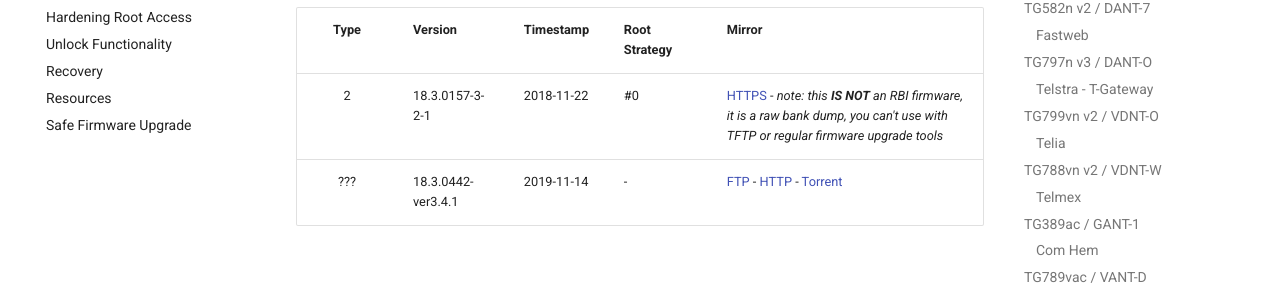
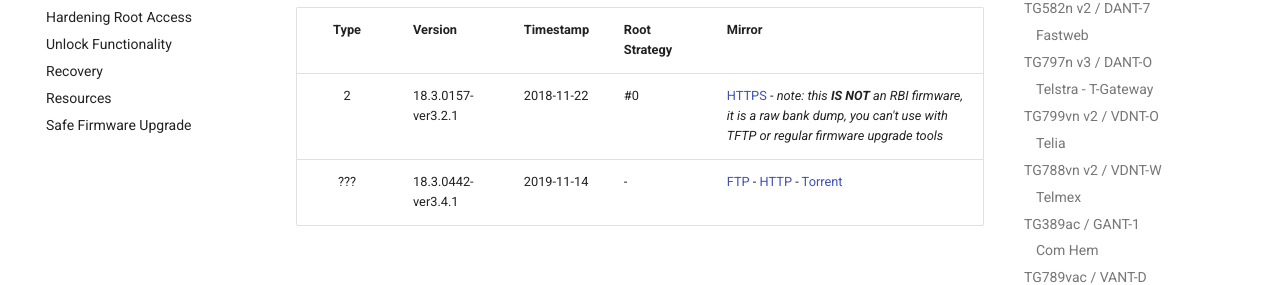
Before and after one commit to hack-technicolor/hack-technicolor, an MkDocs documentation site: the page built from docs/Repository.md, in a window 1280 px wide and 900 px high, scrolled down 4793 px. Shown: the part 172-457 px from the top of the window. Built offline with MkDocs 1.6.1 and Material for MkDocs 9.7.7, drawn with Linux system fonts in a browser that asks for light colours; comment, search, counter and statistics services are not loaded; some of the changed lines change nothing that is shown.

Commit message:
Update and fix dumps naming convention

```diff
--- a/docs/Repository.md
+++ b/docs/Repository.md
@@ -76,7 +76,7 @@
 
 | Type   | Version            | Timestamp  | Root Strategy | Mirror |
 |:------:|:-------------------|:-----------|:--------------|:-------|
-| 2      | 15.53.6568         | 2016-09-09 | #0            | [HTTPS](https://github.com/kevdagoat/hack-technicolor/raw/master/firmware/gant-1_15.53.6568-1721005-bank_dump.xz) - *note: this **IS NOT** an RBI firmware, it is a raw bank dump, you can't use with TFTP or regular firmware upgrade tools* |
+| 2      | 15.53.6568         | 2016-09-09 | #0            | [HTTPS](https://github.com/kevdagoat/hack-technicolor/raw/master/firmware/comhem-gant-1_15.53.6568-1721005-bank_dump.xz) - *note: this **IS NOT** an RBI firmware, it is a raw bank dump, you can't use with TFTP or regular firmware upgrade tools* |
 
 ## TG789vac / VANT-D
 
@@ -135,7 +135,7 @@
 
 | Type   | Version            | Timestamp  | Root Strategy | Mirror |
 |:------:|:-------------------|:-----------|:--------------|:-------|
-| 2      | 18.3.0157-3-2-1    | 2018-11-22 | #0            | [HTTPS](https://github.com/kevdagoat/hack-technicolor/raw/master/firmware/vbnt-1_18.3.0157-3-2-1-CRF905-bank_dump.xz) - *note: this **IS NOT** an RBI firmware, it is a raw bank dump, you can't use with TFTP or regular firmware upgrade tools* |
+| 2      | 18.3.0157-ver3.2.1 | 2018-11-22 | #0            | [HTTPS](https://github.com/kevdagoat/hack-technicolor/raw/master/firmware/vbnt-1_18.3.0157-ver3.2.1-CRF905-bank_dump.xz) - *note: this **IS NOT** an RBI firmware, it is a raw bank dump, you can't use with TFTP or regular firmware upgrade tools* |
 | ???    | 18.3.0442-ver3.4.1 | 2019-11-14 | -             | [FTP](ftp://ftp.iinet.net.au/pub/internode-support/hardware/tg789/firmware/vbnt-1_18.3.0442-ver3.4.1-CRF981-3141011.rbi) - [HTTP](http://ftp.iinet.net.au/pub/internode-support/hardware/tg789/firmware/vbnt-1_18.3.0442-ver3.4.1-CRF981-3141011.rbi) - [Torrent](https://github.com/kevdagoat/hack-technicolor/blob/master/torrents/vbnt-1/vbnt-1_18.3.0442-ver3.4.1-CRF981-3141011.rbi.torrent?raw=true) |
 
 ## TG799vac / VANT-F
@@ -158,7 +158,7 @@
 
 | Type   | Version          | Timestamp  | Root Strategy | Mirror |
 |:------:|:-----------------|:-----------|:--------------|:-------|
-| 2      | 15.51.6436       | 2016-02-05 | #0            | [HTTPS](https://github.com/kevdagoat/hack-technicolor/blob/master/firmware/vant-r_15.51.6436-1361003-bank_dump.xz?raw=true) - *note: this **IS NOT** an RBI firmware, it is a raw bank dump, you can't use with TFTP or regular firmware upgrade tools* |
+| 2      | 15.51.6436       | 2016-02-05 | #0            | [HTTPS](https://github.com/kevdagoat/hack-technicolor/blob/master/firmware/telia-vant-r_15.51.6436-1361003-bank_dump.xz?raw=true) - *note: this **IS NOT** an RBI firmware, it is a raw bank dump, you can't use with TFTP or regular firmware upgrade tools* |
 | 2      | 15.51.6436       | 2016-05-27 | #0            | [Torrent](https://github.com/kevdagoat/hack-technicolor/blob/master/torrents/vant-r/15516436r1361008closed.rbi.torrent?raw=true) |
 | 2      | 16.2.7732        | 2017-05-02 | #0            | [Torrent](https://github.com/kevdagoat/hack-technicolor/blob/master/torrents/vant-r/1627732r2221004closed.rbi.torrent?raw=true) |
 | 2      | 17.2.0339        | 2018-02-28 | #0            | [Torrent](https://github.com/kevdagoat/hack-technicolor/blob/master/torrents/vant-r/172339r1021008closed.rbi.torrent?raw=true) |
@@ -196,7 +196,7 @@
 
 | Type   | Version          | Timestamp  | Root Strategy | Mirror |
 |:------:|:-----------------|:-----------|:--------------|:-------|
-| 2      | 16.3.7190        | 2016-10-06 | #0            | [HTTPS](https://github.com/kevdagoat/hack-technicolor/raw/master/firmware/vbnt-l_16.3.7190-2761005-bank_dump.xz) - *note: this **IS NOT** an RBI firmware, it is a raw bank dump, you can't use with TFTP or regular firmware upgrade tools* |
+| 2      | 16.3.7190        | 2016-10-06 | #0            | [HTTPS](https://github.com/kevdagoat/hack-technicolor/raw/master/firmware/myrepublic-vbnt-l_16.3.7190-2761005-bank_dump.xz) - *note: this **IS NOT** an RBI firmware, it is a raw bank dump, you can't use with TFTP or regular firmware upgrade tools* |
 
 ## TG800vac / VANT-Y
 
```
